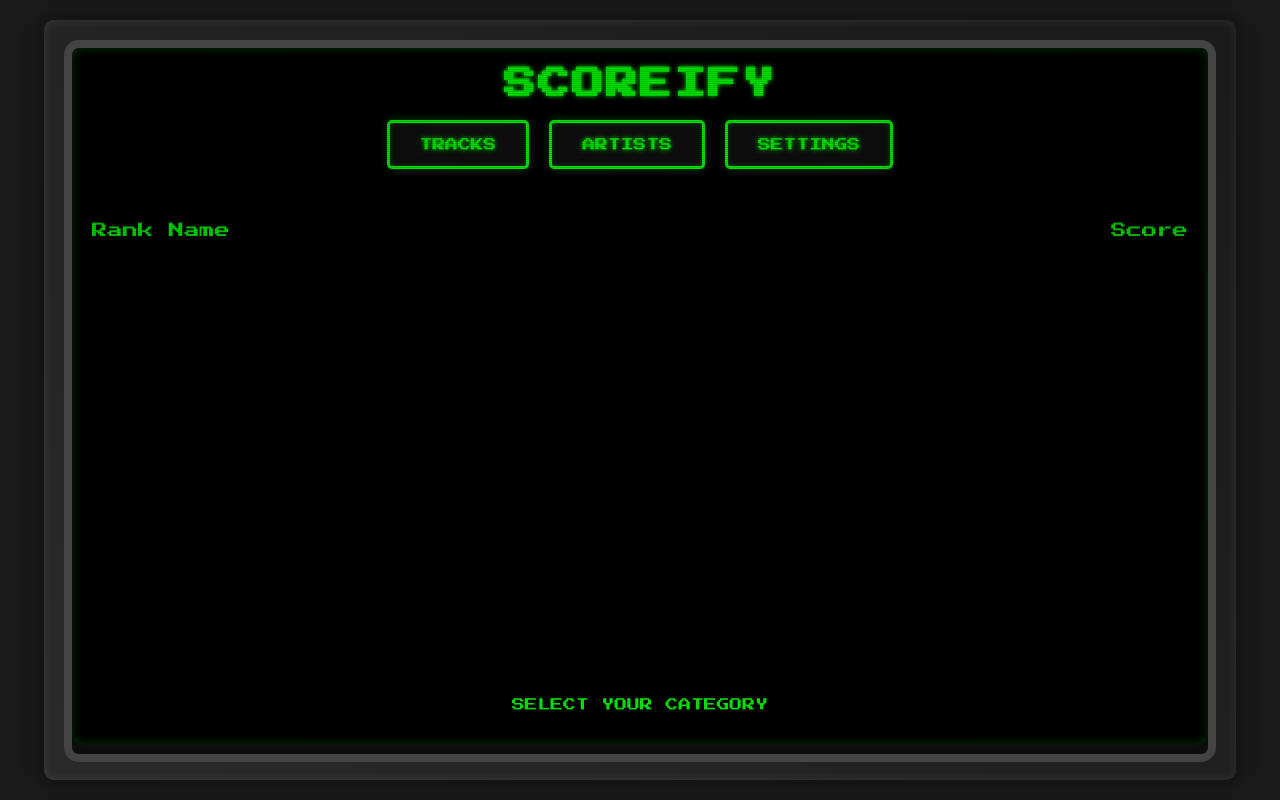
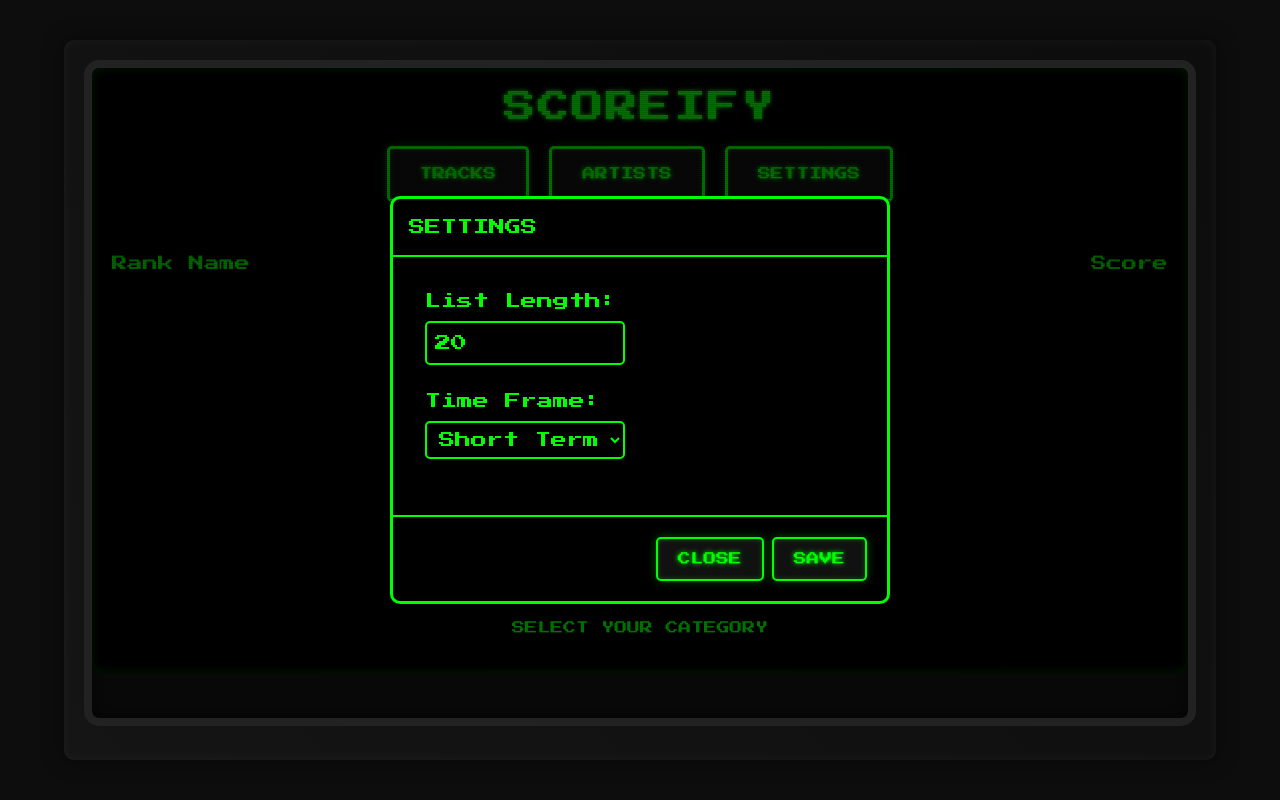
Before and after one commit to D4rr4gh1/Scoreify, a React (Create React App) app in the folder frontend/: page /dashboard in a window 1280 px wide. Both pictures are taken after a click on the button "SETTINGS". Built offline with nearby package versions, Linux system fonts and the light colour scheme.

Commit message:
Modals added to allow settings to be displayed and updated. Saving new settings performs an updated get to API

```diff
--- a/frontend/src/components/profile.css
+++ b/frontend/src/components/profile.css
@@ -9,3 +9,91 @@
 .button-primary:hover {
   background-color: #16a34a;  /* hover:bg-green-600 */
 }
+
+/* Modal Styles */
+.arcade-modal .modal-content {
+  background-color: #000;
+  border: 3px solid #0f0;
+  border-radius: 10px;
+  color: #0f0;
+  font-family: 'Press Start 2P', cursive;
+}
+
+.arcade-modal .modal-header {
+  border-bottom: 2px solid #0f0;
+  padding: 1rem;
+}
+
+.arcade-modal .modal-footer {
+  border-top: 2px solid #0f0;
+  padding: 1rem;
+}
+
+.arcade-modal .close {
+  color: #0f0;
+  text-shadow: none;
+  opacity: 1;
+}
+
+.arcade-modal .close:hover {
+  color: #fff;
+}
+
+.arcade-text {
+  color: #0f0;
+  font-family: 'Press Start 2P', cursive;
+  font-size: 1rem;
+}
+
+.settings-content {
+  padding: 1rem;
+}
+
+.setting-item {
+  margin-bottom: 1.5rem;
+  display: flex;
+  flex-direction: column;
+  gap: 0.5rem;
+}
+
+.arcade-input {
+  background-color: #000;
+  border: 2px solid #0f0;
+  color: #0f0;
+  font-family: 'Press Start 2P', cursive;
+  padding: 0.5rem;
+  border-radius: 5px;
+  width: 100%;
+  max-width: 200px;
+}
+
+.arcade-input:focus {
+  outline: none;
+  box-shadow: 0 0 5px #0f0;
+}
+
+/* Override Bootstrap button styles in modal */
+.arcade-modal .arcade-btn {
+  font-family: 'Press Start 2P', cursive;
+  font-size: 0.8rem;
+  padding: 10px 20px;
+  background: #111;
+  color: #0f0;
+  border: 2px solid #0f0;
+  border-radius: 5px;
+  text-shadow: 0 0 5px #0f0;
+  box-shadow:
+    0 0 10px rgba(0, 255, 0, 0.3),
+    inset 0 0 5px rgba(0, 255, 0, 0.3);
+  transition: all 0.2s ease;
+}
+
+.arcade-modal .arcade-btn:hover {
+  background: #0f0;
+  color: #000;
+  text-shadow: none;
+}
+
+.arcade-modal .arcade-btn:active {
+  transform: scale(0.95);
+}
--- a/frontend/src/components/profile.jsx
+++ b/frontend/src/components/profile.jsx
@@ -4,12 +4,15 @@ import ArcadeScoreboard from './ArcadeScoreboard';
 import Settings from './Settings';
 import './profile.css';
 import Modal from 'react-bootstrap/Modal';
+import Button from 'react-bootstrap/Button';
 
 const SpotifyProfile = () => {
   const [error, setError] = useState(null);
   const [items, setItems] = useState([]);
   const [listLength, setListLength] = useState(20);
+  const [timeFrame, setTimeFrame] = useState('short_term');
   const [showSettings, setShowSettings] = useState(false);
+  const [category, setCategory] = useState('tracks');
 
   if (error) {
     return <div>Error: {error}</div>;
@@ -25,39 +28,82 @@ const SpotifyProfile = () => {
     });
   };
 
-  const openSettings = () => {
-    setShowSettings(true);
+  const handleCategoryChange = (category) => {
+    setCategory(category);
+    getItems(category);
   }
 
-  const closeSettings = () => {
+  const handleSaveSettings = () => {
+    // TODO: Save settings logic here
     setShowSettings(false);
-  }
-
-  const settingsUpdate = () => {
-
+    getItems(category);
   }
 
   return (
     <>
-
-        <Modal open={showSettings} onClose={closeSettings}>
-          <Settings
-            onBack={() => setShowSettings(false)}
-            updateSettings={settingsUpdate}
-          />
-        </Modal>
       <ArcadeScoreboard
         scores={items.map(item => ({
           name: item.name,
           score: item.popularity
         }))}
-          onTracksClick={() => getItems('tracks')}
-          onArtistsClick={() => getItems('artists')}
+        onTracksClick={() => handleCategoryChange('tracks')}
+        onArtistsClick={() => handleCategoryChange('artists')}
         onSettingsClick={() => setShowSettings(true)}
       />
-
+      <Modal
+        show={showSettings}
+        onHide={() => setShowSettings(false)}
+        centered
+        className="arcade-modal"
+      >
+        <Modal.Header closeButton>
+          <Modal.Title className="arcade-text">SETTINGS</Modal.Title>
+        </Modal.Header>
+        <Modal.Body>
+          <div className="settings-content">
+            <div className="setting-item">
+              <label className="arcade-text">List Length:</label>
+              <input
+                type="number"
+                value={listLength}
+                onChange={(e) => setListLength(parseInt(e.target.value))}
+                min="1"
+                max="50"
+                className="arcade-input"
+              />
+            </div>
+            <div className="setting-item">
+              <label className="arcade-text">Time Frame:</label>
+              <select
+                value={timeFrame}
+                onChange={(e) => setTimeFrame(e.target.value)}
+                className="arcade-input"
+              >
+                <option value="short_term">Short Term</option>
+                <option value="medium_term">Medium Term</option>
+                <option value="long_term">Long Term</option>
+              </select>
+            </div>
+          </div>
+        </Modal.Body>
+        <Modal.Footer>
+          <Button
+            variant="secondary"
+            onClick={() => setShowSettings(false)}
+            className="arcade-btn"
+          >
+            CLOSE
+          </Button>
+          <Button
+            variant="primary"
+            onClick={handleSaveSettings}
+            className="arcade-btn"
+          >
+            SAVE
+          </Button>
+        </Modal.Footer>
+      </Modal>
     </>
-
   );
 };
 
--- a/frontend/src/index.js
+++ b/frontend/src/index.js
@@ -1,5 +1,6 @@
 import React from 'react';
 import ReactDOM from 'react-dom/client';
+import 'bootstrap/dist/css/bootstrap.min.css';
 import App from './App';
 import reportWebVitals from './reportWebVitals';
 
```
Also changed, not shown: 2 other files (tests, documents, lock files or other folders). Lines whose indentation alone changed are shown as unchanged.
